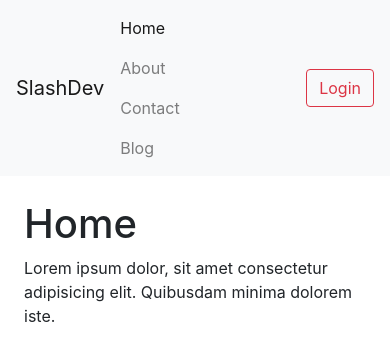
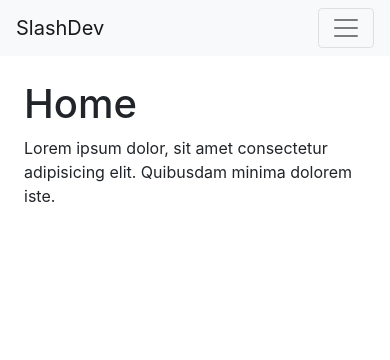
Before and after one commit to JoakimTeixeira/new-project, a React (Create React App) app: page / in a window 390 px wide. Shown: the top 360 px of the page. Built offline with nearby package versions, Linux system fonts and the light colour scheme.

Commit message:
Add mobile responsiveness

```diff
--- a/src/components/NavBar.jsx
+++ b/src/components/NavBar.jsx
@@ -10,6 +10,8 @@
   return (
     <Navbar bg="light" expand="lg">
       <Navbar.Brand as={Link} to="/">SlashDev</Navbar.Brand>
+      <Navbar.Toggle aria-controls="basic-navbar-nav" />
+      <Navbar.Collapse id="basic-navbar-nav">
         <Nav className="mr-auto">
           <Nav.Link as={NavLink} to="/" exact>Home</Nav.Link>
           <Nav.Link as={NavLink} to="/about">About</Nav.Link>
@@ -17,6 +19,7 @@
           <Nav.Link as={NavLink} to="/blog">Blog</Nav.Link>
         </Nav>
         <Button variant="outline-danger" onClick={handleAuth}>{isLoggedIn ? 'Logout' : 'Login'}</Button>
+      </Navbar.Collapse>
     </Navbar>
   );
 };
```
Lines whose indentation alone changed are shown as unchanged.
